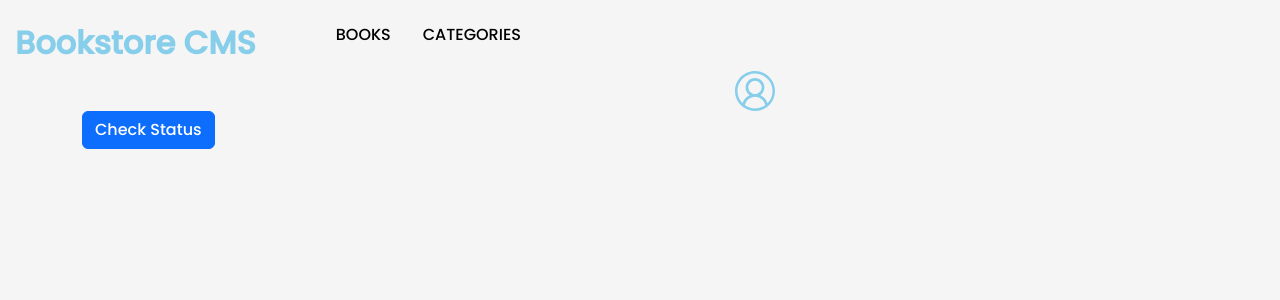
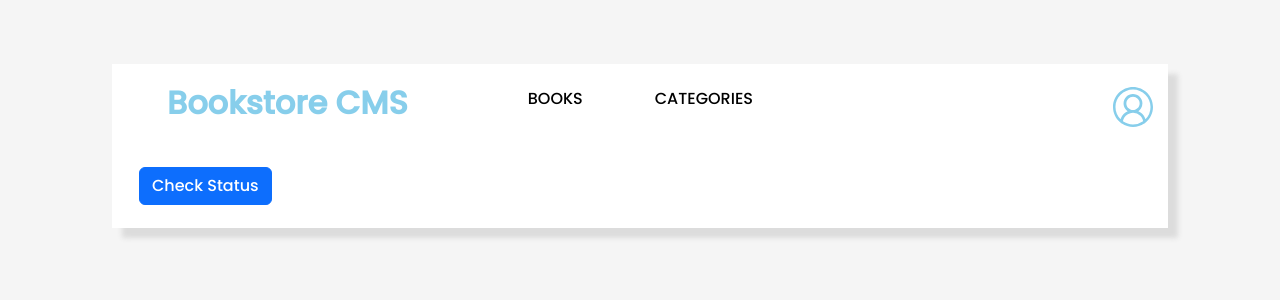
Before and after one commit to Tamunokuro/React-Bookstore, a React (Create React App) app: page /categories in a window 1280 px wide. Shown: the top 300 px of the page. Built offline with nearby package versions, Linux system fonts and the light colour scheme; no server answers.

Commit message:
Fix Styling

```diff
--- a/src/App.css
+++ b/src/App.css
@@ -15,20 +15,26 @@ li {
   list-style: none;
 }
 
+.header {
+  display: flex;
+  justify-content: space-around;
+  margin: 0 2rem;
+}
+
 .nav {
-  position: absolute;
   display: flex;
   align-items: center;
-
-  /* justify-content: space-between; */
-  background: #f5f5f5;
-  height: 7rem;
+  background-color: #fff;
+  justify-content: space-between;
+  width: 100%;
   padding: 15px;
-  width: 100vw;
+  margin: 4rem 5rem;
+  box-shadow: 10px 10px 5px #dcdcdc;
 }
 
 .nav a {
   text-decoration: none;
+  margin-left: 2.5rem;
 }
 
 .nav-logo {
@@ -40,12 +46,6 @@ li {
 
 .nav-logo:hover {
   color: #71a7bd;
-}
-
-.navbar {
-  display: flex;
-  align-items: center;
-  list-style: none;
 }
 
 .nav-items {
@@ -60,15 +60,14 @@ li {
 }
 
 .singleBook {
-  background: #f5f5f5;
+  background-color: #fff;
   display: flex;
   justify-content: space-around;
   align-items: center;
   border: 1px solid #dcdcdc;
   border-radius: 10px;
-  padding: 10px;
+  padding: 1rem;
   height: 10rem;
-  width: 80vw;
   margin-bottom: 2rem;
 }
 
@@ -108,7 +107,7 @@ li {
 }
 
 .input {
-  width: 25rem;
+  width: 27rem;
   margin: 1rem;
 }
 
--- a/src/components/BookItem.js
+++ b/src/components/BookItem.js
@@ -2,14 +2,14 @@
 import { RiDonutChartFill } from 'react-icons/ri';
 
 import React from 'react';
-import { Button, Container } from 'react-bootstrap';
+import { Button } from 'react-bootstrap';
 
-const BookItem = ({ book, deleteBookProp }) => {
+const BookItem = ({ book, percentage, deleteBookProp }) => {
   const {
     title, author, category, id,
   } = book;
   return (
-    <Container>
+    <>
       <div className="singleBook">
         <div className="widgets">
           <small className="book-category">{ category }</small>
@@ -21,24 +21,43 @@ const BookItem = ({ book, deleteBookProp }) => {
             <small className="tools">Edit</small>
           </div>
         </div>
-        <div>
+        <div style={{ display: 'flex' }}>
           <RiDonutChartFill
             style={{
               color: '#87ceeb',
-              borderRight: '1px solid #dcdcdc',
-              padding: '0 1rem',
+              marginRight: '0 5rem',
             }}
             size={120}
           />
+          <div>
+            <small style={{
+              display: 'flex',
+              fontSize: '25px',
+              alignItems: 'center',
+            }}
+            >
+              {' '}
+              {percentage}
+              %
+            </small>
+            <span style={{ color: '#857979' }}>Completed</span>
+          </div>
         </div>
-        <div className="book">
+        <div style={{ borderLeft: '1px solid #dcdcdc', paddingLeft: '5rem' }} className="book">
           <small>Current Chapter</small>
           <small>Chapter 17</small>
-          <Button variant="primary" onClick={() => deleteBookProp(id)}>Delete Book</Button>
+          <Button
+            style={{
+              backgroundColor: '#87ceeb',
+            }}
+            onClick={() => deleteBookProp(id)}
+          >
+            Delete Book
+          </Button>
         </div>
       </div>
       <hr />
-    </Container>
+    </>
   );
 };
 
--- a/src/components/BookList.js
+++ b/src/components/BookList.js
@@ -1,5 +1,6 @@
 /* eslint-disable react/prop-types */
 import React from 'react';
+// import { Container } from 'react-bootstrap';
 import { useSelector, useDispatch } from 'react-redux';
 import BookItem from './BookItem';
 import { deletebookThunk } from '../redux/books/books';
@@ -12,18 +13,24 @@ const BookList = () => {
     dispatch(deletebookThunk(id));
   };
 
+  const getPercent = () => Math.floor(Math.random() * 100);
+  const percentage = getPercent();
+
   return (
+    <div style={{ marginTop: '2rem', maxWidth: '100%' }}>
       <ul>
         {books.map((book) => (
           <li key={book.item_id}>
             <BookItem
               id={book.item_id}
               book={book}
+              percentage={percentage}
               deleteBookProp={() => deleteBook(book.item_id)}
             />
           </li>
         ))}
       </ul>
+    </div>
   );
 };
 
--- a/src/components/Categories.js
+++ b/src/components/Categories.js
@@ -11,7 +11,7 @@ const Categories = () => {
     dispatch(checkStatus());
   };
   return (
-    <Container>
+    <Container style={{ marginTop: '2rem' }}>
       <Button className="checkstatus" variant="primary" onClick={statusCheck}>Check Status</Button>
       <h2>{status}</h2>
     </Container>
--- a/src/components/InputBook.js
+++ b/src/components/InputBook.js
@@ -33,9 +33,9 @@ const InputBook = () => {
 
   return (
     <Container>
-      <h5>Add New Book</h5>
+      <h5 style={{ marginLeft: '2rem' }}>Add New Book</h5>
 
-      <Form className="mb-3 inputbook" onSubmit={handleSubmit}>
+      <Form className="mb-3 inputbook" style={{ marginLeft: '1rem' }} onSubmit={handleSubmit}>
         <Form.Label className="label">Book</Form.Label>
         <Form.Control
           type="text"
@@ -61,11 +61,13 @@ const InputBook = () => {
           style={{
             display: 'flex',
             alignItems: 'center',
+            float: 'right',
             height: '3rem',
+            backgroundColor: '#87ceeb',
           }}
           type="submit"
         >
-          Add Author
+          Add Book
         </Button>
       </Form>
     </Container>
--- a/src/components/Navbar.js
+++ b/src/components/Navbar.js
@@ -3,24 +3,27 @@ import { Route, Routes, Link } from 'react-router-dom';
 import { VscAccount } from 'react-icons/vsc';
 import Categories from './Categories';
 import Book from './Book';
-// import BookList from './BookList';
 
 const Navbar = () => (
   <div className="header">
     <div className="nav">
+      <div style={{ display: 'flex' }}>
+        <div>
           <Link to="/" className="nav-logo">Bookstore CMS</Link>
+        </div>
         <div>
           <ul className="navbar">
             <li className="nav-items"><Link to="/">BOOKS</Link></li>
             <li className="nav-items"><Link to="/categories">CATEGORIES</Link></li>
           </ul>
         </div>
+      </div>
       <div>
         <VscAccount
           size={40}
           style={{
             color: '#87ceeb',
-            marginLeft: '45rem',
+            // marginLeft: '45rem',
           }}
         />
       </div>
--- a/src/redux/books/books.js
+++ b/src/redux/books/books.js
@@ -37,6 +37,7 @@ export const loadbookThunk = createAsyncThunk(LOAD, async (_, { dispatch }) => {
   const books = Object.keys(response.data).map((key) => ({
     item_id: key,
     ...response.data[key][0],
+    percentage: Math.floor(Math.random() * 100),
   }));
   dispatch(({ type: LOAD, payload: books }));
 });
```
Also changed, not shown: 1 other file (tests, documents, lock files or other folders). Lines whose indentation alone changed are shown as unchanged.
